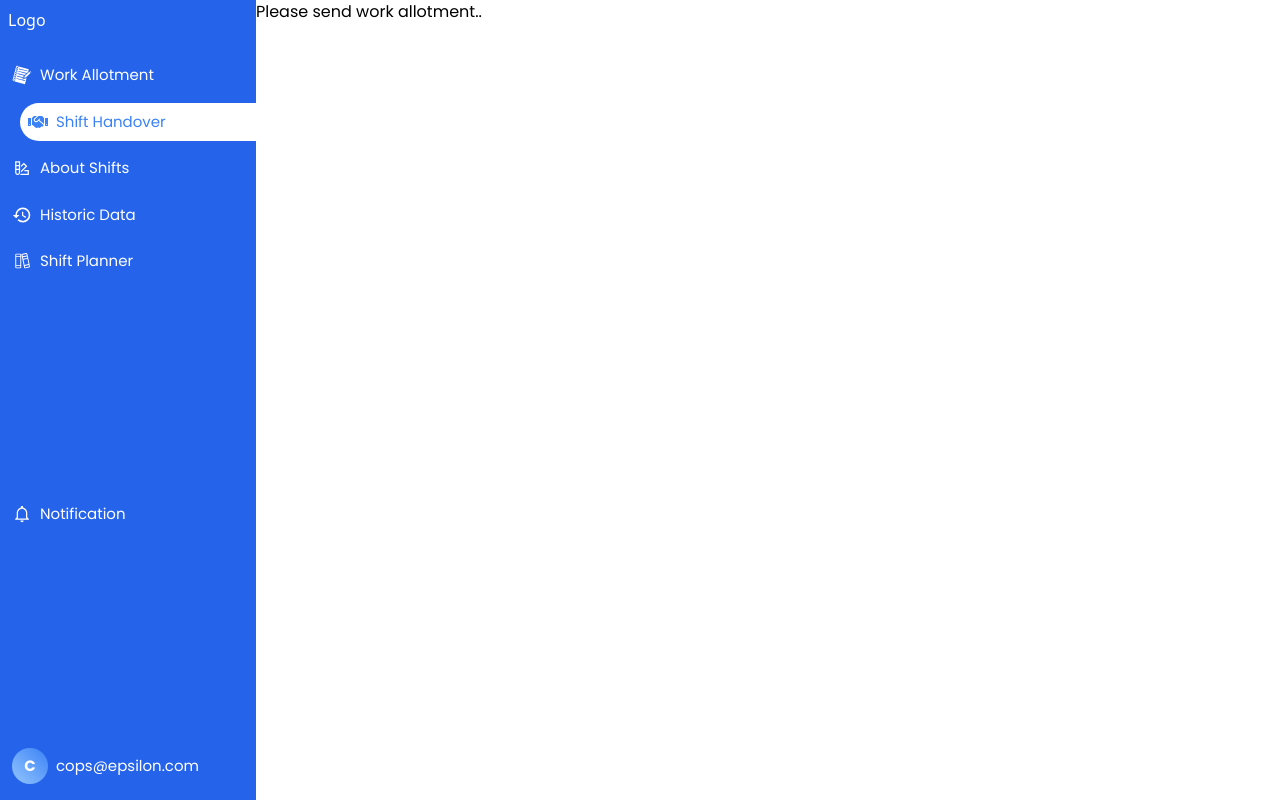
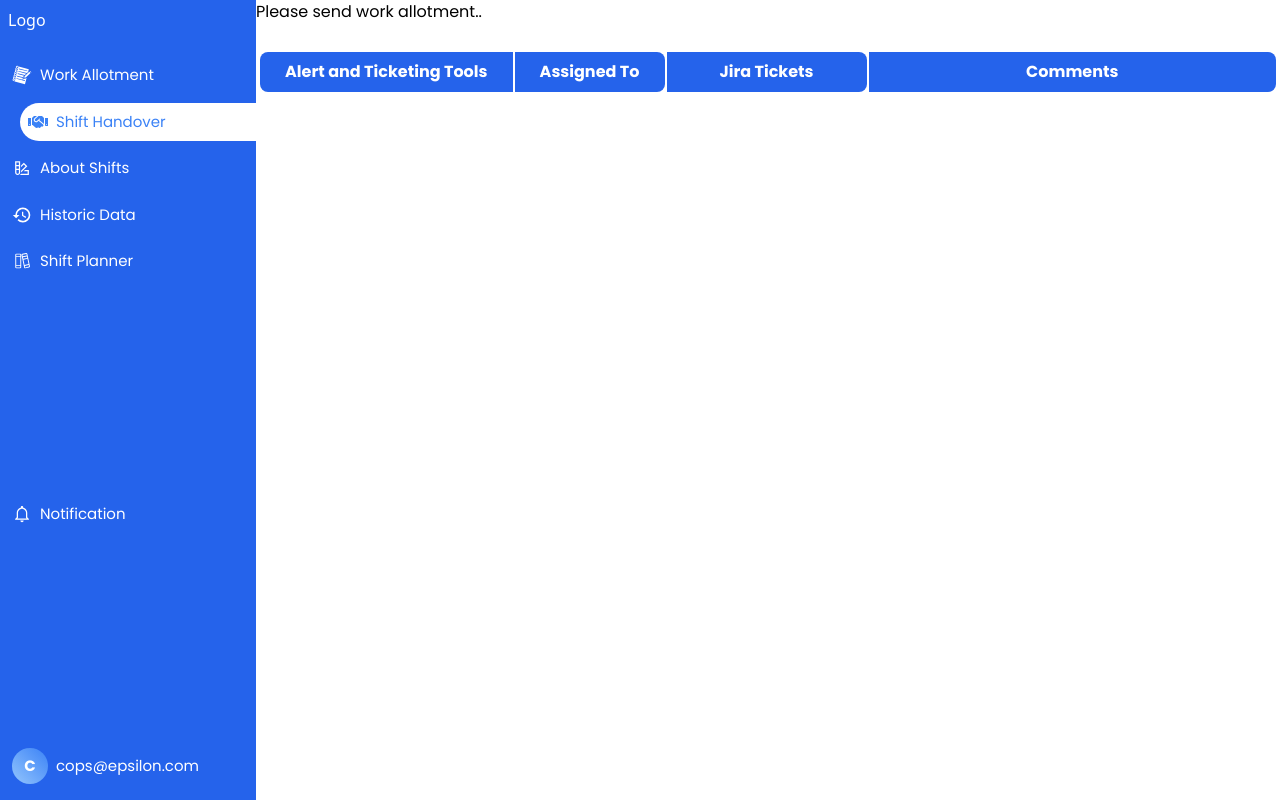
Before and after one commit to SantaRodevelopers/Dashboard-2.0, a React (Vite) app: page /shifthandover in a window 1280 px wide. Built offline with nearby package versions, Linux system fonts and the light colour scheme; what @butterfail/tailwindcss-inverted-radius would draw is missing.

Commit message:
woeking on  Preview Added Clients

```diff
--- a/src/components/HandoverRows.jsx
+++ b/src/components/HandoverRows.jsx
@@ -1,18 +1,20 @@
 import React, { useState } from 'react'
 
-function HandoverRows({ allotted, getClientsOrTools, setMainData,mainData }) {
+function HandoverRows({ allotted, getClientsOrTools, setMainData, mainData }) {
 
     let clientSelected
-    let jiraTickets
-    let comments
+    // let jiraTickets
+
 
 
     const [assigneeName, setAssigneeName] = useState('')
     const [displayClient, setDisplayClient] = useState()
+    const [jiraTickets,setJiraTickets] = useState()
+    const [comments,setComments]=useState()
 
 
     function handleSelect(event) {
-        clientSelected=event.target.value
+        clientSelected = event.target.value
         setDisplayClient(clientSelected)
 
         let selectedValue = allotted.filter((ele) => {
@@ -35,10 +37,13 @@ function HandoverRows({ allotted, getClientsOrTools, setMainData,mainData }) {
 
 
     function getMainData() {
-            let client={displayClient,assigneeName,jiraTickets,comments}
+        let client = { displayClient, assigneeName, jiraTickets, comments }
 
-        setMainData([...mainData,client])
-
+        setMainData([...mainData, client])
+        setDisplayClient('')
+        setAssigneeName('')
+        setJiraTickets('')
+        setComments('')
     }
 
     // console.log(allottedClients);
@@ -54,7 +59,7 @@ function HandoverRows({ allotted, getClientsOrTools, setMainData,mainData }) {
                 </select></td>
                 <td className={`text-center } rounded-s-lg py-2`}>{
                     <select onChange={handleSelect} name="" id="" className="w-full px-2 py-1 text-sm h-9 border-2 border-gray-300">
-                     <option value="Select">Select</option>
+                        <option value="Select">Select</option>
                         {
 
 
@@ -71,8 +76,8 @@ function HandoverRows({ allotted, getClientsOrTools, setMainData,mainData }) {
                 <td className='text-center w-fit'>
                     <p>{assigneeName}</p>
                 </td>
-                <td><textarea onChange={(event) => { jiraTickets = event.target.value }} className='w-full px-2 py-1 text-sm h-20 border-2 border-gray-300' name="" id="" ></textarea></td>
-                <td><textarea onChange={(event) => { comments = event.target.value }} className='w-full px-2 py-1 text-sm h-20 border-2 border-gray-300' name="" id="" ></textarea></td>
+                <td><textarea value={jiraTickets} onChange={(event) => { setJiraTickets(event.target.value) }} className='w-full px-2 py-1 text-sm h-20 border-2 border-gray-300' name="" id="" ></textarea></td>
+                <td><textarea value={comments} onChange={(event) => { setComments(event.target.value) }} className='w-full px-2 py-1 text-sm h-20 border-2 border-gray-300' name="" id="" ></textarea></td>
             </tr>
             <tr><button className={`py-1 px-3 bg-blue-600 hover:bg-blue-400 transition-all duration-100 rounded-md text-white`} onClick={getMainData} >Add More</button> </tr>
         </>
--- /dev/null
+++ b/src/components/PreviewHandover.jsx
@@ -0,0 +1,15 @@
+import React from 'react'
+
+function PreviewHandover({ele}) {
+  return (
+      <tr>
+      <td>{ele.displayClient}</td>
+      <td>{ele.assigneeName}</td>
+      <td>{ele.jiraTickets}</td>
+      <td>{ele.comments}</td>
+    </tr>
+
+  )
+}
+
+export default PreviewHandover
--- a/src/pages/ShiftHandover.jsx
+++ b/src/pages/ShiftHandover.jsx
@@ -3,6 +3,7 @@ import Header from '../components/Header'
 import { useState, useContext } from 'react'
 import HandoverRows from '../components/HandoverRows'
 import { shiftMembersContext } from '../context/context'
+import PreviewHandover from '../components/PreviewHandover'
 
 
 const ShiftHandover = () => {
@@ -102,9 +103,9 @@ const ShiftHandover = () => {
   }
 
 
-  useEffect(()=>{
+  useEffect(() => {
     console.log(mainData);
-  },[mainData])
+  }, [mainData])
 
 
 
@@ -113,17 +114,13 @@ const ShiftHandover = () => {
 
 
   return (
-
+    <>
       <div className=' font-poppins w-full '>
         {
-
           allottedClients && allottedTools ?
             <>
               <Header scrollFlag={scrollFlag} handleShiftChange={handleShiftChange} type={type} shiftValue={shiftValue} currentDate={currentDate} handleShare={handleShare} />
-
-
               <table className='mt-6 w-full border-2 border-white border-separate'>
-
                 <tr>
                   <th className='p-2 bg-blue-600 text-white rounded-s-lg w-[100px]'>Tools/Clients</th>
                   <th className='p-2 bg-blue-600 text-white rounded-s-lg w-1/4'>Alert and Ticketing Tools</th>
@@ -136,11 +133,35 @@ const ShiftHandover = () => {
               </table>
             </>
             : <div>Please send work allotment..</div>
+        }
 
+        {mainData &&
+          <>
+            <table className='mt-6 w-full border-2 border-white border-separate'>
+              <tr>
+                <th className='p-2 bg-blue-600 text-white rounded-s-lg w-1/4'>Alert and Ticketing Tools</th>
+                <th className='p-2 bg-blue-600 text-white rounded-r-lg w-[150px]'>Assigned To</th>
+                <th className='p-2 bg-blue-600 text-white rounded-r-lg w-[200px]'>Jira Tickets</th>
+                <th className='p-2 bg-blue-600 text-white rounded-r-lg'>Comments</th>
+
+              </tr>
+              {mainData.map((ele) => {
+                return <PreviewHandover ele={ele}/>
+              })}
+
+
+            </table>
+          </>
         }
+
+
+
 
       </div>
 
+
+
+    </>
 
   )
 }
```
Lines whose indentation alone changed are shown as unchanged.
